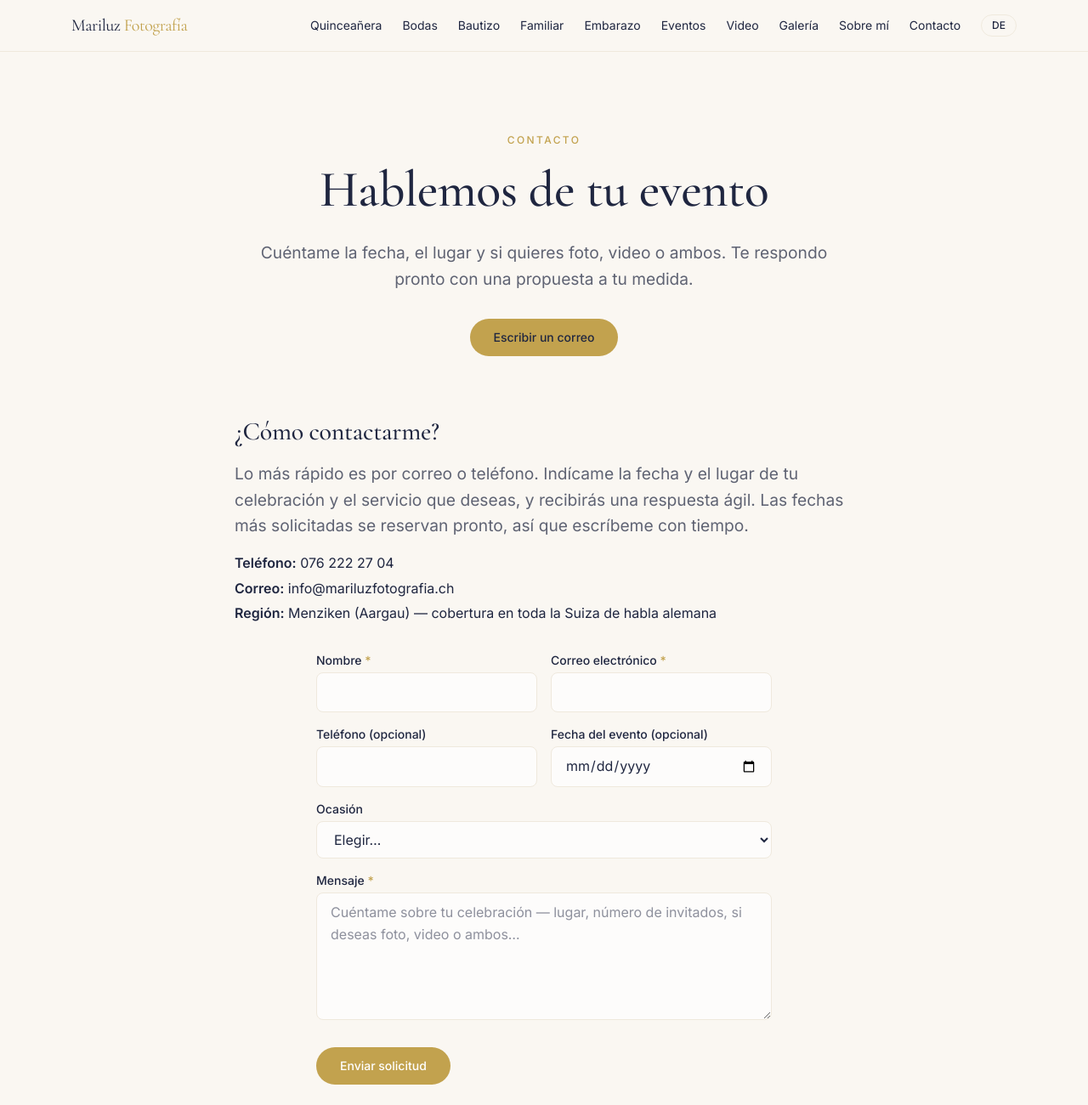
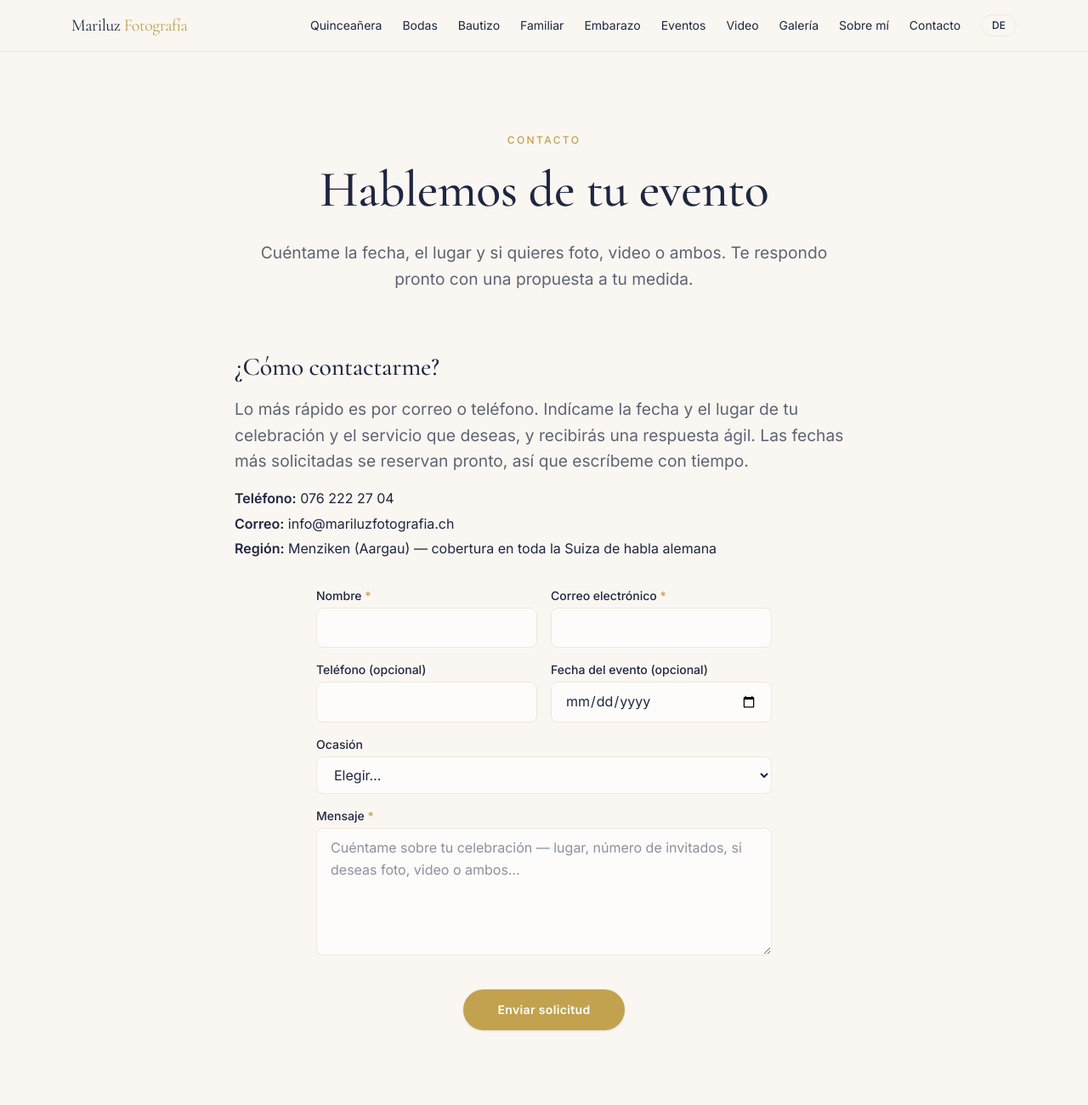
Before and after one commit to aigovernancepe/mariluzfotografia, an Astro site: page /es/contacto in a window 1280 px wide. Shown: the top 1300 px of the page at 85% size. Built offline with nearby package versions, Linux system fonts and the light colour scheme; Astro itself is replaced by a stand-in of ours.

Commit message:
Kontaktseite: E-Mail-CTA raus, Submit zentriert + Brand-Look
Hero-CTA optional gemacht; „E-Mail schreiben"/„Escribir un correo" auf beiden
Kontaktseiten entfernt (Formular ist der primäre Weg). „Anfrage senden" zentriert
(mx-auto), prominenter Gold-Button.

Co-Authored-By: Claude Opus 4.8 (1M context) <noreply@anthropic.com>

```diff
--- a/src/components/ContactForm.astro
+++ b/src/components/ContactForm.astro
@@ -70,6 +70,6 @@ const label = 'block text-sm font-medium text-[var(--color-ink)]';
 
   <button
     type="submit"
-    class="mt-6 w-full rounded-full bg-[var(--color-clay)] px-7 py-3 text-sm font-medium text-white transition-colors hover:bg-[var(--color-clay-dark)] sm:w-auto"
+    class="mx-auto mt-8 block w-full rounded-full bg-[var(--color-clay)] px-10 py-3.5 text-sm font-semibold tracking-wide text-white shadow-sm transition-colors hover:bg-[var(--color-clay-dark)] sm:w-auto"
   >{t.submit}</button>
 </form>
--- a/src/components/Hero.astro
+++ b/src/components/Hero.astro
@@ -3,8 +3,8 @@ interface Props {
   eyebrow?: string;
   title: string;
   lead: string;
-  ctaHref: string;
-  ctaLabel: string;
+  ctaHref?: string;
+  ctaLabel?: string;
 }
 const { eyebrow, title, lead, ctaHref, ctaLabel } = Astro.props;
 ---
@@ -14,8 +14,10 @@ const { eyebrow, title, lead, ctaHref, ctaLabel } = Astro.props;
   )}
   <h1 class="text-4xl sm:text-5xl md:text-6xl">{title}</h1>
   <p class="prose-lead mx-auto mt-6 max-w-2xl">{lead}</p>
-  <a
-    href={ctaHref}
-    class="mt-8 inline-block rounded-full bg-[var(--color-clay)] px-7 py-3 text-sm font-medium text-white transition-colors hover:bg-[var(--color-clay-dark)]"
-  >{ctaLabel}</a>
+  {ctaHref && ctaLabel && (
+    <a
+      href={ctaHref}
+      class="mt-8 inline-block rounded-full bg-[var(--color-clay)] px-7 py-3 text-sm font-medium text-white transition-colors hover:bg-[var(--color-clay-dark)]"
+    >{ctaLabel}</a>
+  )}
 </section>
--- a/src/pages/es/contacto.astro
+++ b/src/pages/es/contacto.astro
@@ -16,8 +16,7 @@ const alternates = [
   path="/es/contacto/" alternates={alternates}
 >
   <Hero eyebrow="Contacto" title="Hablemos de tu evento"
-    lead="Cuéntame la fecha, el lugar y si quieres foto, video o ambos. Te respondo pronto con una propuesta a tu medida."
-    ctaHref={`mailto:${NAP.email}`} ctaLabel="Escribir un correo" />
+    lead="Cuéntame la fecha, el lugar y si quieres foto, video o ambos. Te respondo pronto con una propuesta a tu medida." />
   <Capsule question="¿Cómo contactarme?"
     answer="Lo más rápido es por correo o teléfono. Indícame la fecha y el lugar de tu celebración y el servicio que deseas, y recibirás una respuesta ágil. Las fechas más solicitadas se reservan pronto, así que escríbeme con tiempo." >
     <div class="mt-4 space-y-1 text-[var(--color-ink)]">
--- a/src/pages/kontakt.astro
+++ b/src/pages/kontakt.astro
@@ -21,8 +21,6 @@ const alternates = [
     eyebrow="Kontakt"
     title="Sprechen wir über Ihren Anlass"
     lead="Erzählen Sie mir von Ihrer Feier — Datum, Ort und ob Sie Foto, Video oder beides möchten. Ich melde mich zeitnah mit einem individuellen Angebot."
-    ctaHref={`mailto:${NAP.email}`}
-    ctaLabel="E-Mail schreiben"
   />
 
   <Capsule
```
